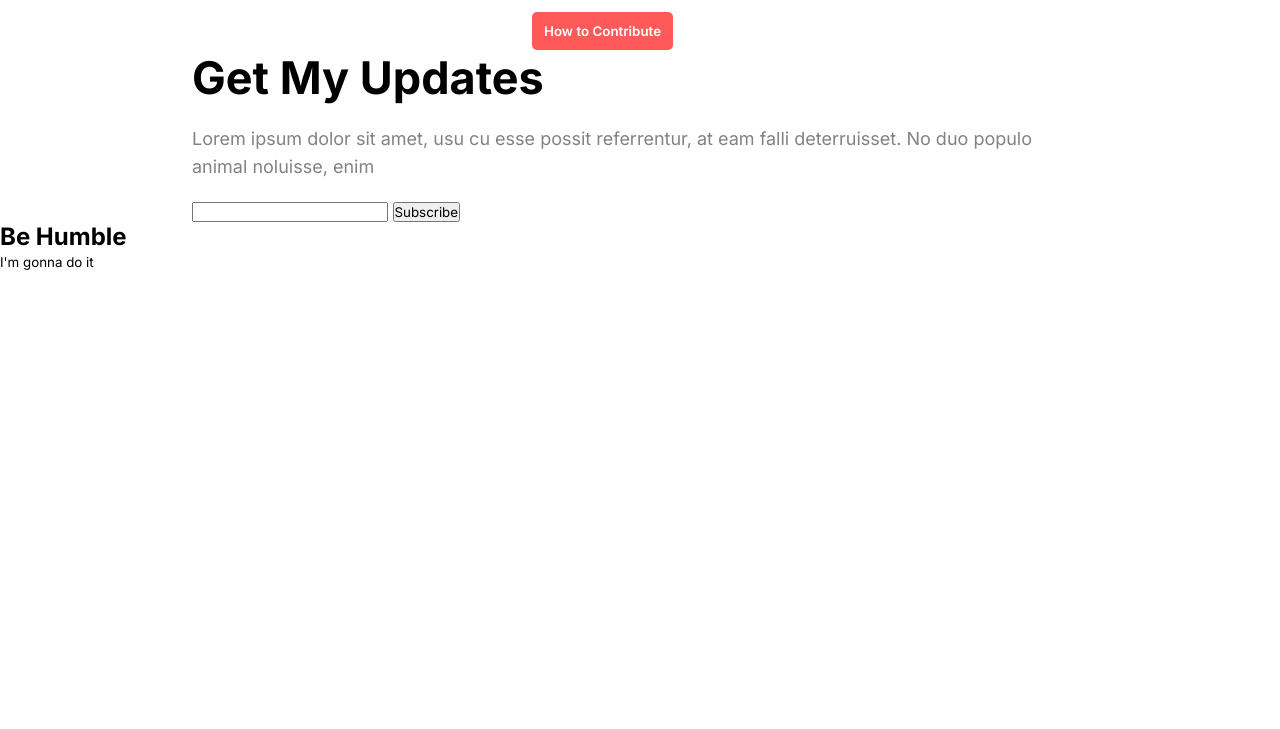
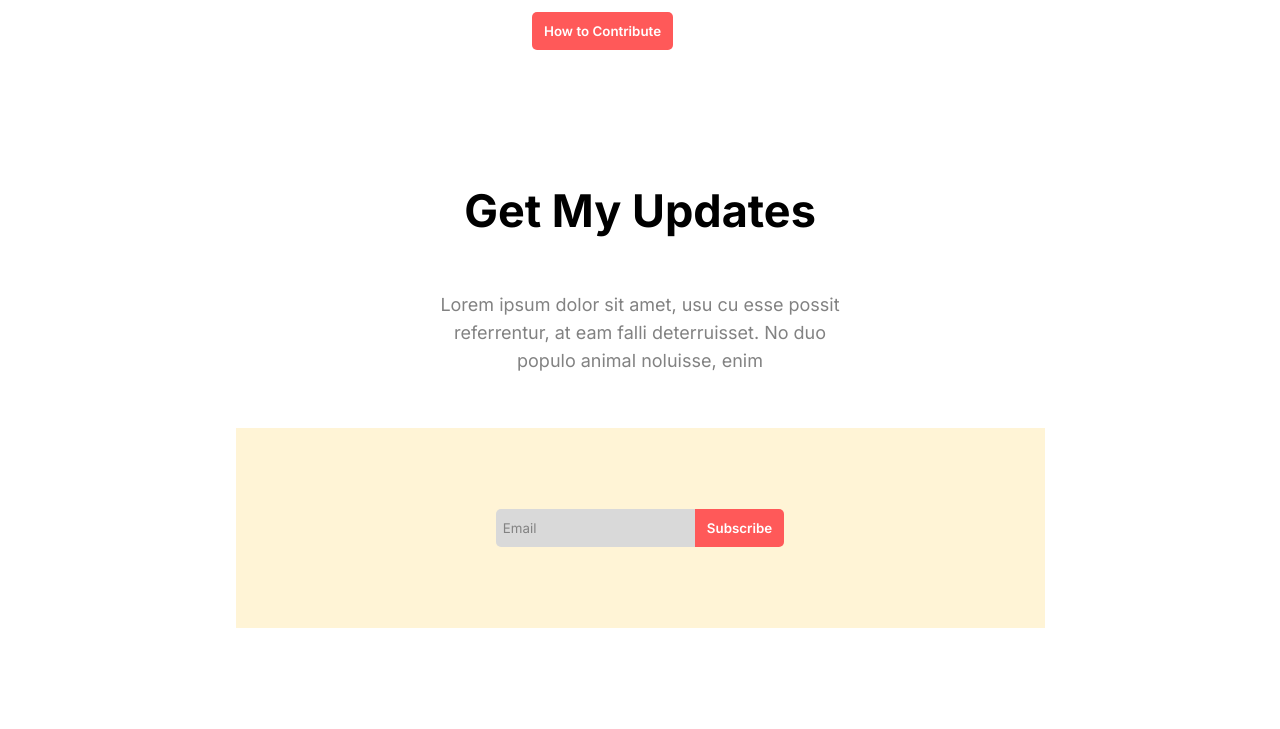
Before and after one commit to ashfaque9426/practise-projectBAONE, a plain HTML site: page index.html in a window 1280 px wide. Shown: the part 3771-4500 px from the top of the page. Before the commit the page ends 4042 px from the top, so only its background shows below. Drawn offline with Linux system fonts and the light colour scheme.

Commit message:
finished

```diff
--- a/Styles/style.css
+++ b/Styles/style.css
@@ -248,10 +248,59 @@ hr {
     padding-right: 300px;
 }
 
-.main-blogs>.main-subblog>article>.sec-subtitle {
-    font-size: 18px;
-    line-height: 28px;
+/* get my update sections styles */
+.get-my-update {
+    margin-block: 133px;
+    display: flex;
+    flex-direction: column;
+    justify-content: center;
+    align-items: center;
+}
+
+.get-my-update > form {
+    width: 809px;
+    height: 200px;
+    display: flex;
+    justify-content: center;
+    align-items: center;
+    background-color: var(--secondary-color);
+}
+
+.get-my-update>form>input[type="email"] {
+    padding: 11px 0 11px 7px;
+    background-color: var(--bg-gray);
+    border: none;
+    outline: none;
+    border-top-left-radius: 5px;
+    border-bottom-left-radius: 5px;
+    color: var(--text-gray);
+}
+
+.get-my-update>form>.donate-btn {
+    border-top-left-radius: 0;
+    border-bottom-left-radius: 0;
+    margin: 0;
+}
+
+.get-my-update>.sec-subtitle {
+    margin-block: 33px;
+    width: 45%;
+    text-align: center;
 }
 
 
-/* get my update sections styles */
+/* footer section styles added */
+footer {
+    background-color: var(--bg-dblue);
+    color: var(--white);
+    display: flex;
+    flex-direction: column;
+    justify-content: center;
+    align-items: center;
+    padding: 100px 0;
+}
+
+footer h2 {
+    font-family: 'Lobster', cursive;
+    margin-bottom: 20px;
+}
--- a/index.html
+++ b/index.html
@@ -103,8 +103,8 @@
             <p class="sec-subtitle">Lorem ipsum dolor sit amet, usu cu esse possit referrentur, at eam falli deterruisset. No duo populo animal noluisse,
             enim</p>
             <form action="">
-                <input type="email" name="" id="Email">
-                <input type="submit" value="Subscribe">
+                <input type="email" name="" id="Email" value="Email">
+                <input class="donate-btn" type="submit" value="Subscribe">
             </form>
         </section>
     </main>
```
